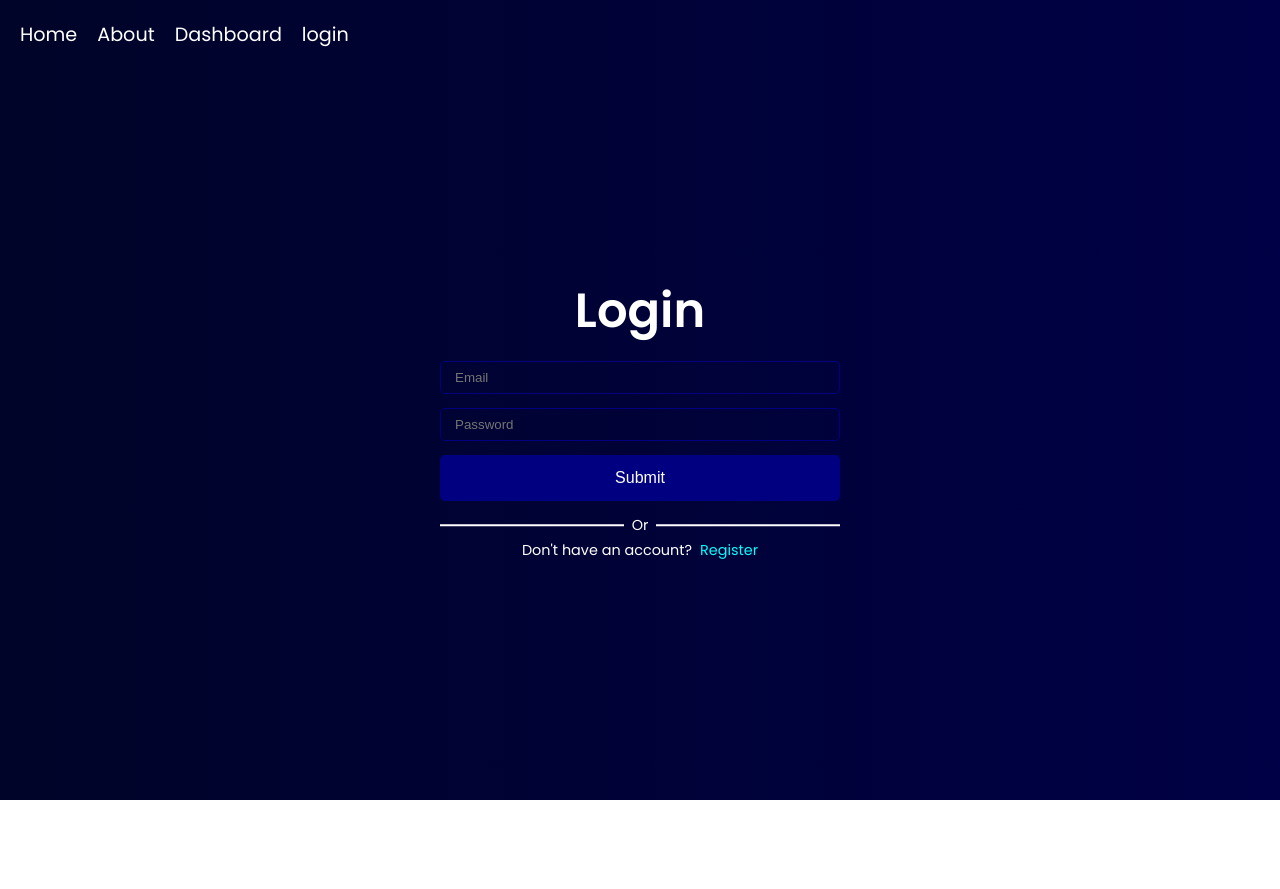
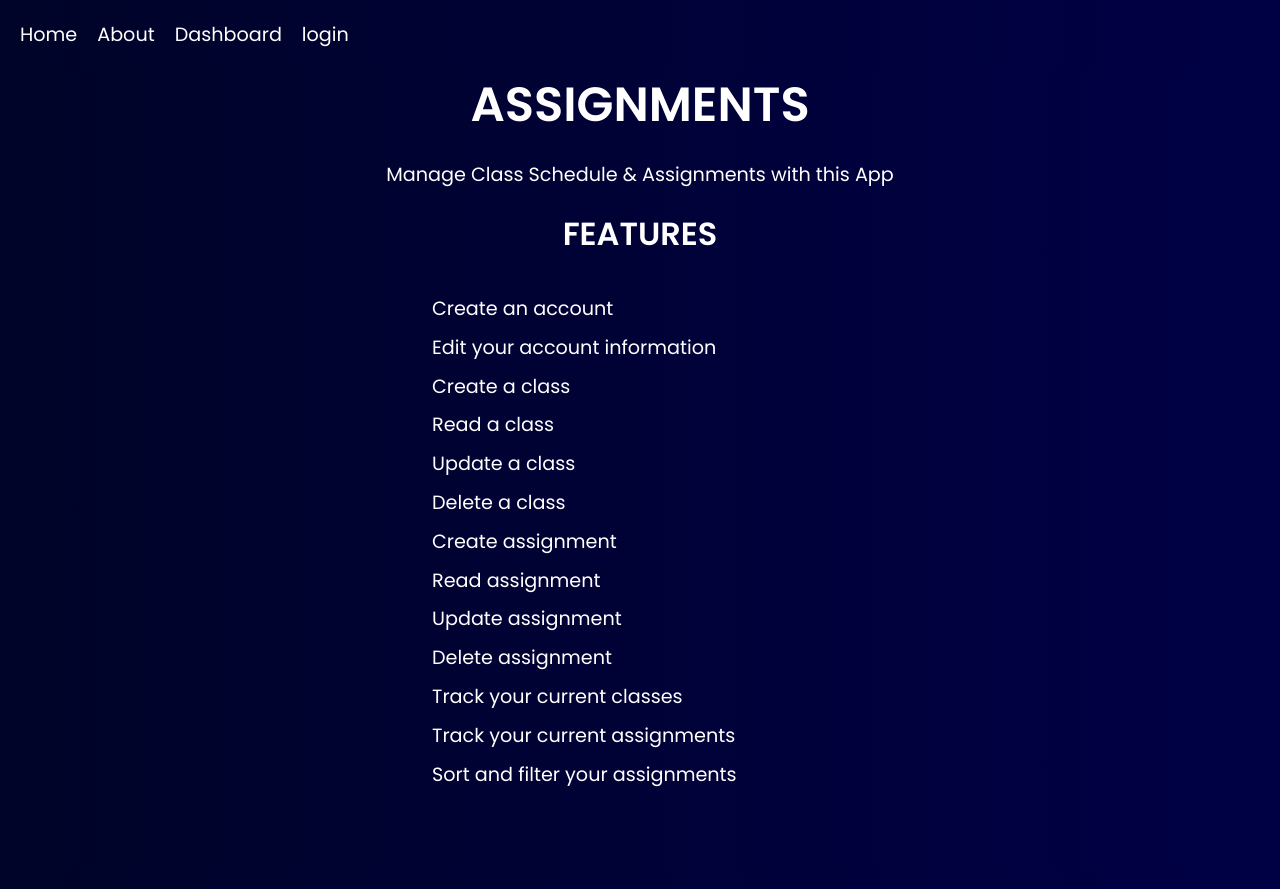
Before and after one commit to aibek99/todolist, a SvelteKit app: page / in a window 1280 px wide. Before the commit the page ends 800 px from the top, so only its background shows below. Built offline with nearby package versions, Linux system fonts and the light colour scheme; no server answers.

Commit message:
commit home page src/+page.svelte

```diff
--- a/src/routes/+page.svelte
+++ b/src/routes/+page.svelte
@@ -1,5 +1,69 @@
-<script>
-    import Authenticate from "../components/Authenticate.svelte";
-</script>
+<body>
+    <h1>Assignments</h1>
+    <p>Manage Class Schedule & Assignments with this App</p>
+    <h2>Features</h2>
+    <ul>
+        <li>Create an account</li>
+        <li>Edit your account information</li>
+        <li>Create a class</li>
+        <li>Read a class</li>
+        <li>Update a class</li>
+        <li>Delete a class</li>
+        <li>Create assignment</li>
+        <li>Read assignment</li>
+        <li>Update assignment</li>
+        <li>Delete assignment</li>
+        <li>Track your current classes</li>
+        <li>Track your current assignments</li>
+        <li>Sort and filter your assignments</li>
+    </ul>
+</body>
 
-<Authenticate />
+<style>
+
+    body {
+        min-height: 100vh;
+        background: linear-gradient(to right, #000428, #000046);
+        color: white;
+        position: relative;
+        display: flex;
+        flex-direction: column;
+    }
+
+    h1 {
+        font-size: 3rem;
+        margin-bottom: 20px;
+        text-align: center;
+        text-transform: uppercase;
+    }
+    h2 {
+        font-size: 2rem;
+        text-align: center;
+        text-transform: uppercase;
+    }
+    p {
+        font-size: 1.2rem;
+        line-height: 1.5;
+        margin-bottom: 20px;
+        text-align: center;
+    }
+    ul {
+        list-style: none;
+        margin: 3%;
+        margin-left: 30%;
+        padding: 0;
+    }
+    li {
+        font-size: 1.2rem;
+        line-height: 1.5;
+        margin-bottom: 10px;
+        position: relative;
+        padding-left: 40px;
+    }
+    li:before {
+        font-size: 1.5rem;
+        left: 0;
+        position: absolute;
+        top: -2px;
+    }
+</style>
```
